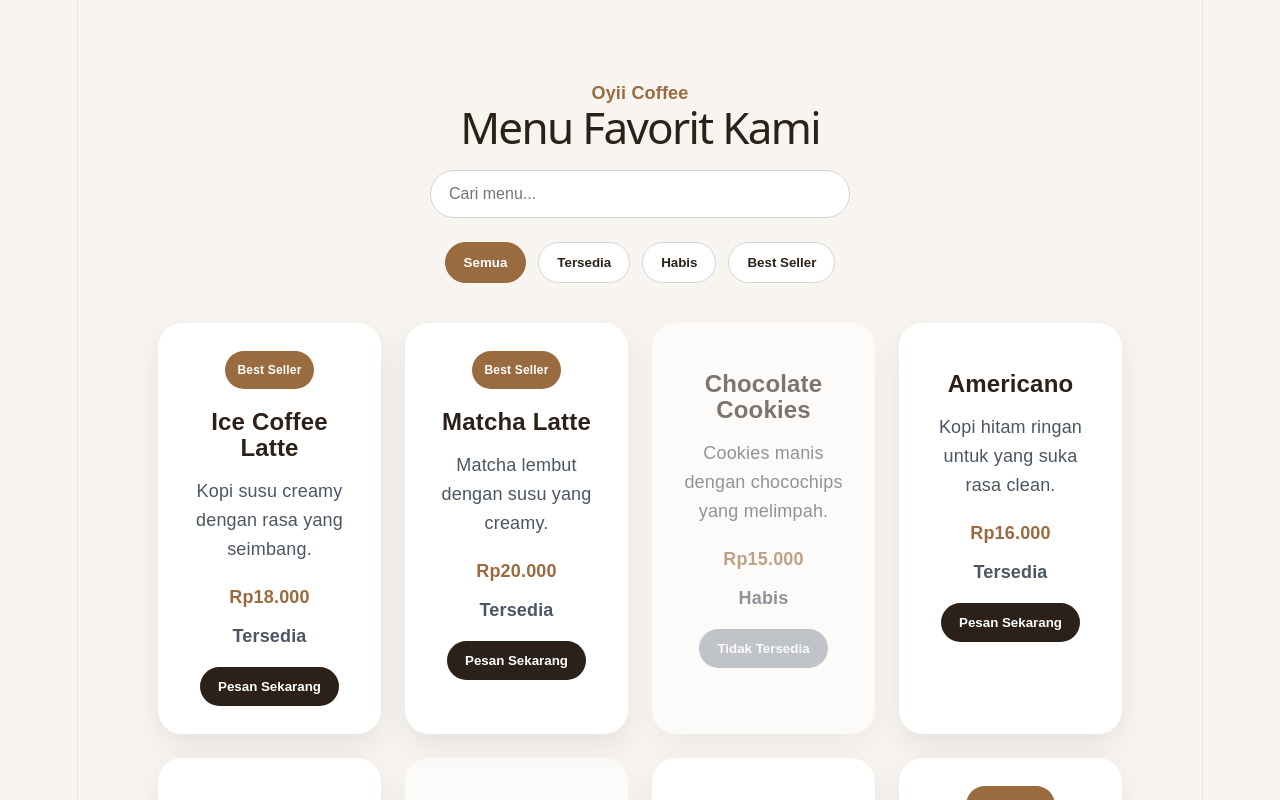
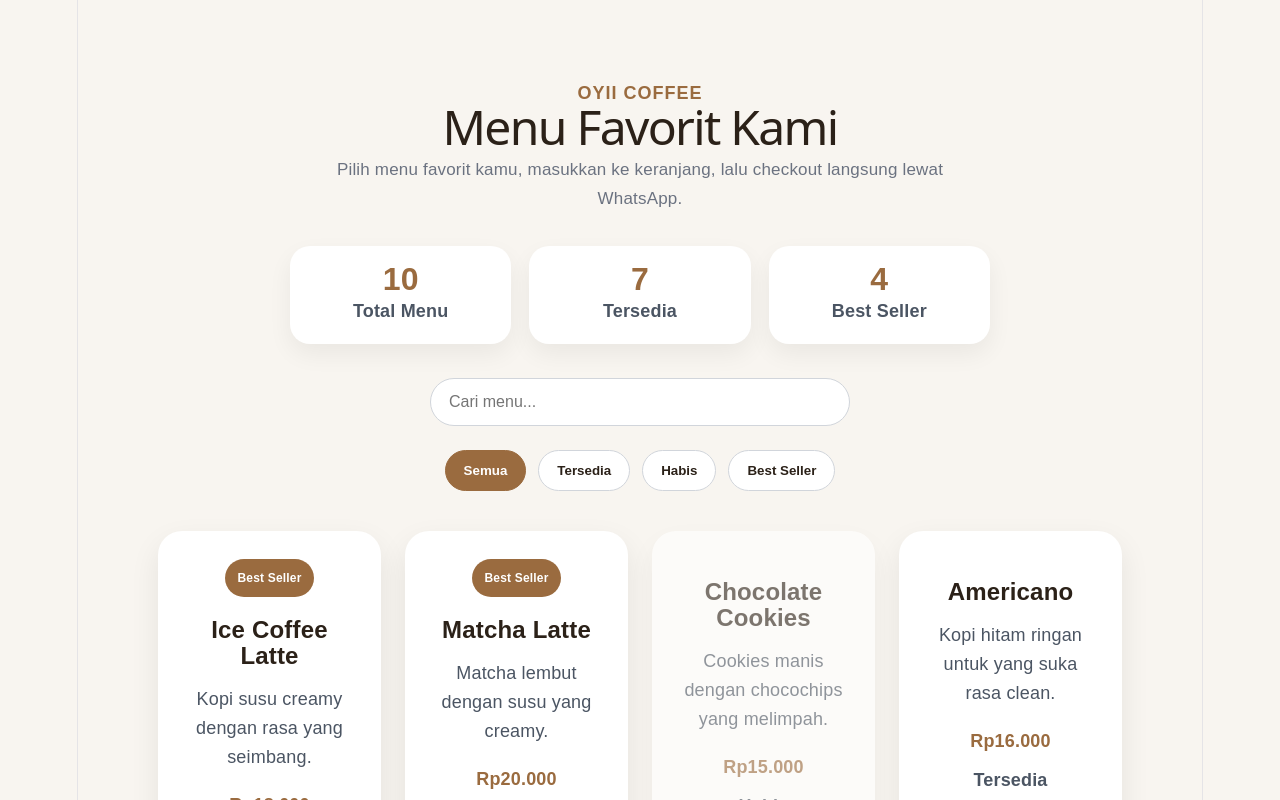
Before and after one commit to oyiibielstudio/fullstack-learning, a React (Vite) app in the folder latihan/pertemuan-9-react/: page / in a window 1280 px wide. Shown: the top 800 px of the page. Built offline with nearby package versions, Linux system fonts and the light colour scheme.

Commit message:
Final polish aplikasi order coffee

```diff
--- a/latihan/pertemuan-9-react/src/App.css
+++ b/latihan/pertemuan-9-react/src/App.css
@@ -16,19 +16,56 @@ body {
 
 .header {
   text-align: center;
-  margin-bottom: 30px;
+  margin-bottom: 34px;
 }
 
-.header p {
+.header-label {
   color: #9a6b3f;
   font-weight: bold;
   margin-bottom: 8px;
+  letter-spacing: 1px;
+  text-transform: uppercase;
 }
 
 .header h1 {
-  font-size: 44px;
+  font-size: 48px;
   margin: 0;
   color: #2b2118;
+}
+
+.header-subtitle {
+  max-width: 650px;
+  margin: 16px auto 0;
+  color: #6b7280;
+  line-height: 1.7;
+  font-size: 17px;
+}
+
+.stats-grid {
+  display: grid;
+  grid-template-columns: repeat(3, 1fr);
+  gap: 18px;
+  max-width: 700px;
+  margin: 32px auto 0;
+}
+
+.stat-card {
+  background-color: white;
+  padding: 20px;
+  border-radius: 20px;
+  box-shadow: 0 10px 24px rgba(0, 0, 0, 0.06);
+}
+
+.stat-card h3 {
+  margin: 0;
+  font-size: 32px;
+  color: #9a6b3f;
+}
+
+.stat-card p {
+  margin: 6px 0 0;
+  color: #4b5563;
+  font-weight: bold;
 }
 
 .search-box {
@@ -46,11 +83,13 @@ body {
   font-size: 16px;
   background-color: white;
   color: #2b2118;
+  transition: border-color 0.2s ease, box-shadow 0.2s ease;
 }
 
 .search-box input:focus {
   outline: none;
   border-color: #9a6b3f;
+  box-shadow: 0 0 0 4px rgba(154, 107, 63, 0.12);
 }
 
 .filter-buttons {
@@ -86,6 +125,12 @@ body {
   border-radius: 24px;
   box-shadow: 0 12px 30px rgba(0, 0, 0, 0.08);
   text-align: center;
+  transition: transform 0.2s ease, box-shadow 0.2s ease;
+}
+
+.menu-card:hover {
+  transform: translateY(-6px);
+  box-shadow: 0 18px 38px rgba(0, 0, 0, 0.12);
 }
 
 .menu-card h3 {
@@ -133,6 +178,10 @@ body {
   opacity: 0.6;
 }
 
+.habis-card:hover {
+  transform: none;
+}
+
 button {
   background-color: #2b2118;
   color: white;
@@ -141,10 +190,15 @@ button {
   border-radius: 999px;
   cursor: pointer;
   font-weight: bold;
+  transition: transform 0.15s ease, background-color 0.2s ease;
 }
 
 button:hover {
   background-color: #4a3424;
+}
+
+button:active {
+  transform: scale(0.97);
 }
 
 button:disabled {
@@ -175,14 +229,14 @@ button:disabled {
   color: #2b2118;
 }
 
+.cart p {
+  color: #4b5563;
+}
+
 .cart h3 {
   color: #9a6b3f;
   font-size: 22px;
   margin-bottom: 24px;
-}
-
-.cart p {
-  color: #4b5563;
 }
 
 .cart ul {
@@ -202,42 +256,6 @@ button:disabled {
   border-radius: 14px;
   color: #2b2118;
   font-weight: bold;
-}
-
-.cart-info {
-  display: flex;
-  flex-direction: column;
-  gap: 6px;
-}
-
-.cart-info span {
-  color: #4b5563;
-  font-weight: normal;
-}
-
-.cart-info small {
-  color: #9a6b3f;
-  font-weight: bold;
-}
-
-.clear-button {
-  width: 100%;
-  background-color: #6b7280;
-  margin-bottom: 20px;
-}
-
-.clear-button:hover {
-  background-color: #4b5563;
-}
-
-.checkout-button {
-  width: 100%;
-  background-color: #15803d;
-  margin-bottom: 20px;
-}
-
-.checkout-button:hover {
-  background-color: #166534;
 }
 
 .customer-form {
@@ -261,6 +279,7 @@ button:disabled {
   font-size: 14px;
   background-color: white;
   color: #2b2118;
+  transition: border-color 0.2s ease, box-shadow 0.2s ease;
 }
 
 .customer-form textarea {
@@ -273,16 +292,56 @@ button:disabled {
 .customer-form textarea:focus {
   outline: none;
   border-color: #9a6b3f;
+  box-shadow: 0 0 0 4px rgba(154, 107, 63, 0.12);
 }
 
-.delete-button {
-  background-color: #991b1b;
-  padding: 8px 14px;
-  font-size: 12px;
+.error-text {
+  color: #dc2626;
+  font-size: 13px;
+  font-weight: bold;
+  margin-top: -4px;
 }
 
-.delete-button:hover {
-  background-color: #7f1d1d;
+.form-hint {
+  color: #6b7280;
+  font-size: 12px;
+  text-align: right;
+}
+
+.checkout-button {
+  width: 100%;
+  background-color: #15803d;
+  margin-bottom: 20px;
+}
+
+.checkout-button:hover {
+  background-color: #166534;
+}
+
+.clear-button {
+  width: 100%;
+  background-color: #6b7280;
+  margin-bottom: 20px;
+}
+
+.clear-button:hover {
+  background-color: #4b5563;
+}
+
+.cart-info {
+  display: flex;
+  flex-direction: column;
+  gap: 6px;
+}
+
+.cart-info span {
+  color: #4b5563;
+  font-weight: normal;
+}
+
+.cart-info small {
+  color: #9a6b3f;
+  font-weight: bold;
 }
 
 .quantity-buttons {
@@ -296,6 +355,15 @@ button:disabled {
   font-size: 12px;
 }
 
+.delete-button {
+  background-color: #991b1b;
+  padding: 8px 14px;
+  font-size: 12px;
+}
+
+.delete-button:hover {
+  background-color: #7f1d1d;
+}
 
 @media (max-width: 1024px) {
   .menu-grid {
@@ -309,7 +377,15 @@ button:disabled {
   }
 
   .header h1 {
-    font-size: 32px;
+    font-size: 34px;
+  }
+
+  .header-subtitle {
+    font-size: 15px;
+  }
+
+  .stats-grid {
+    grid-template-columns: 1fr;
   }
 
   .menu-grid {
@@ -324,7 +400,8 @@ button:disabled {
     flex-direction: column;
     align-items: flex-start;
   }
-    .quantity-buttons {
+
+  .quantity-buttons {
     width: 100%;
   }
 
--- a/latihan/pertemuan-9-react/src/App.jsx
+++ b/latihan/pertemuan-9-react/src/App.jsx
@@ -1,10 +1,10 @@
 import { useEffect, useState } from "react";
 import { menus } from "./data/menus";
+import Header from "./components/Header";
 import MenuControls from "./components/MenuControls";
-import MenuCard from "./components/MenuCard";
+import MenuList from "./components/MenuList";
 import Cart from "./components/Cart";
 import "./App.css";
-
 
 function App() {
   const [filter, setFilter] = useState("semua");
@@ -14,24 +14,36 @@ function App() {
     const dataKeranjang = localStorage.getItem("keranjang");
 
     if (dataKeranjang) {
+      try {
         const parsedData = JSON.parse(dataKeranjang);
 
+        if (Array.isArray(parsedData)) {
           return parsedData.map((item) => ({
             ...item,
             jumlah: item.jumlah || 1,
           }));
         }
+      } catch (error) {
+        return [];
+      }
+    }
 
     return [];
+  });
+
+  const [namaCustomer, setNamaCustomer] = useState("");
+  const [nomorCustomer, setNomorCustomer] = useState("");
+  const [catatan, setCatatan] = useState("");
+
+  const [errors, setErrors] = useState({
+    nama: "",
+    nomor: "",
+    catatan: "",
   });
 
   useEffect(() => {
     localStorage.setItem("keranjang", JSON.stringify(keranjang));
   }, [keranjang]);
-
-    const [namaCustomer, setNamaCustomer] = useState("");
-    const [nomorCustomer, setNomorCustomer] = useState("");
-    const [catatan, setCatatan] = useState("");
 
   const filteredMenus = menus.filter((menu) => {
     const cocokDenganSearch = menu.nama
@@ -52,6 +64,7 @@ function App() {
 
     return cocokDenganSearch;
   });
+
   function tambahKeKeranjang(menu) {
     const itemSudahAda = keranjang.find((item) => item.id === menu.id);
 
@@ -107,6 +120,7 @@ function hapusDariKeranjang(id) {
     const keranjangBaru = keranjang.filter((item) => item.id !== id);
     setKeranjang(keranjangBaru);
   }
+
   const totalItem = keranjang.reduce((total, item) => {
     return total + item.jumlah;
   }, 0);
@@ -115,14 +129,43 @@ function hapusDariKeranjang(id) {
     return total + item.hargaAngka * item.jumlah;
   }, 0);
 
+  function validasiCustomer() {
+    let errorBaru = {
+      nama: "",
+      nomor: "",
+      catatan: "",
+    };
+
+    const nomorBersih = nomorCustomer.replace(/\D/g, "");
+
+    if (!namaCustomer.trim()) {
+      errorBaru.nama = "Nama wajib diisi.";
+    }
+
+    if (!nomorCustomer.trim()) {
+      errorBaru.nomor = "Nomor WhatsApp wajib diisi.";
+    } else if (nomorBersih.length < 10) {
+      errorBaru.nomor = "Nomor WhatsApp minimal 10 digit.";
+    }
+
+    if (catatan.length > 100) {
+      errorBaru.catatan = "Catatan maksimal 100 karakter.";
+    }
+
+    setErrors(errorBaru);
+
+    return !errorBaru.nama && !errorBaru.nomor && !errorBaru.catatan;
+  }
+
   function checkoutWhatsApp() {
     if (keranjang.length === 0) {
       alert("Keranjang masih kosong.");
       return;
     }
 
-  if (!namaCustomer || !nomorCustomer) {
-    alert("Nama dan nomor WhatsApp wajib diisi.");
+    const formValid = validasiCustomer();
+
+    if (!formValid) {
       return;
     }
 
@@ -130,14 +173,14 @@ function checkoutWhatsApp() {
       .map((item, index) => {
         const subtotal = item.hargaAngka * item.jumlah;
 
-      return `${index + 1}. ${item.nama} x${item.jumlah} - Rp${subtotal.toLocaleString(
-        "id-ID"
-      )}`;
+        return `${index + 1}. ${item.nama} x${
+          item.jumlah
+        } - Rp${subtotal.toLocaleString("id-ID")}`;
       })
       .join("\n");
 
-  const pesan = `Halo Oyii Coffee, saya mau pesan.\n\nNama: ${namaCustomer}\nNo WA: ${nomorCustomer}\nCatatan: ${
-    catatan || "-"
+    const pesan = `Halo Oyii Coffee, saya mau pesan.\n\nNama: ${namaCustomer.trim()}\nNo WA: ${nomorCustomer.trim()}\nCatatan: ${
+      catatan.trim() || "-"
     }\n\nPesanan:\n${daftarPesanan}\n\nTotal: Rp${totalHarga.toLocaleString(
       "id-ID"
     )}`;
@@ -150,12 +193,23 @@ function checkoutWhatsApp() {
     window.open(url, "_blank");
   }
 
+  const totalMenu = menus.length;
+
+  const totalTersedia = menus.filter((menu) => {
+    return menu.tersedia === true;
+  }).length;
+
+  const totalBestSeller = menus.filter((menu) => {
+    return menu.bestSeller === true;
+  }).length;
+
   return (
     <main className="container">
-      <div className="header">
-        <p>Oyii Coffee</p>
-        <h1>Menu Favorit Kami</h1>
-      </div>
+      <Header
+        totalMenu={totalMenu}
+        totalTersedia={totalTersedia}
+        totalBestSeller={totalBestSeller}
+      />
 
       <MenuControls
         search={search}
@@ -164,23 +218,11 @@ function checkoutWhatsApp() {
         setFilter={setFilter}
       />
 
-      {filteredMenus.length > 0 ? (
-        <div className="menu-grid">
-          {filteredMenus.map((menu) => (
-            <MenuCard
-              key={menu.id}
-              nama={menu.nama}
-              harga={menu.harga}
-              deskripsi={menu.deskripsi}
-              tersedia={menu.tersedia}
-              bestSeller={menu.bestSeller}
-              onPesan={() => tambahKeKeranjang(menu)}
+      <MenuList
+        filteredMenus={filteredMenus}
+        tambahKeKeranjang={tambahKeKeranjang}
       />
-          ))}
-        </div>
-      ) : (
-        <p className="empty-message">Menu tidak ditemukan.</p>
-      )}
+
       <Cart
         keranjang={keranjang}
         totalItem={totalItem}
@@ -193,6 +235,7 @@ function checkoutWhatsApp() {
         setNomorCustomer={setNomorCustomer}
         catatan={catatan}
         setCatatan={setCatatan}
+        errors={errors}
         tambahJumlah={tambahJumlah}
         kurangJumlah={kurangJumlah}
         hapusDariKeranjang={hapusDariKeranjang}
--- /dev/null
+++ b/latihan/pertemuan-9-react/src/components/Header.jsx
@@ -0,0 +1,33 @@
+function Header({ totalMenu, totalTersedia, totalBestSeller }) {
+  return (
+    <div className="header">
+      <p className="header-label">Oyii Coffee</p>
+
+      <h1>Menu Favorit Kami</h1>
+
+      <p className="header-subtitle">
+        Pilih menu favorit kamu, masukkan ke keranjang, lalu checkout langsung
+        lewat WhatsApp.
+      </p>
+
+      <div className="stats-grid">
+        <div className="stat-card">
+          <h3>{totalMenu}</h3>
+          <p>Total Menu</p>
+        </div>
+
+        <div className="stat-card">
+          <h3>{totalTersedia}</h3>
+          <p>Tersedia</p>
+        </div>
+
+        <div className="stat-card">
+          <h3>{totalBestSeller}</h3>
+          <p>Best Seller</p>
+        </div>
+      </div>
+    </div>
+  );
+}
+
+export default Header;
--- /dev/null
+++ b/latihan/pertemuan-9-react/src/components/MenuList.jsx
@@ -0,0 +1,25 @@
+import MenuCard from "./MenuCard";
+
+function MenuList({ filteredMenus, tambahKeKeranjang }) {
+  if (filteredMenus.length === 0) {
+    return <p className="empty-message">Menu tidak ditemukan.</p>;
+  }
+
+  return (
+    <div className="menu-grid">
+      {filteredMenus.map((menu) => (
+        <MenuCard
+          key={menu.id}
+          nama={menu.nama}
+          harga={menu.harga}
+          deskripsi={menu.deskripsi}
+          tersedia={menu.tersedia}
+          bestSeller={menu.bestSeller}
+          onPesan={() => tambahKeKeranjang(menu)}
+        />
+      ))}
+    </div>
+  );
+}
+
+export default MenuList;
```
Also changed, not shown: latihan/pertemuan-9-react/src/components/Cart.jsx (+8 -2 lines). Lines whose indentation alone changed are shown as unchanged.
